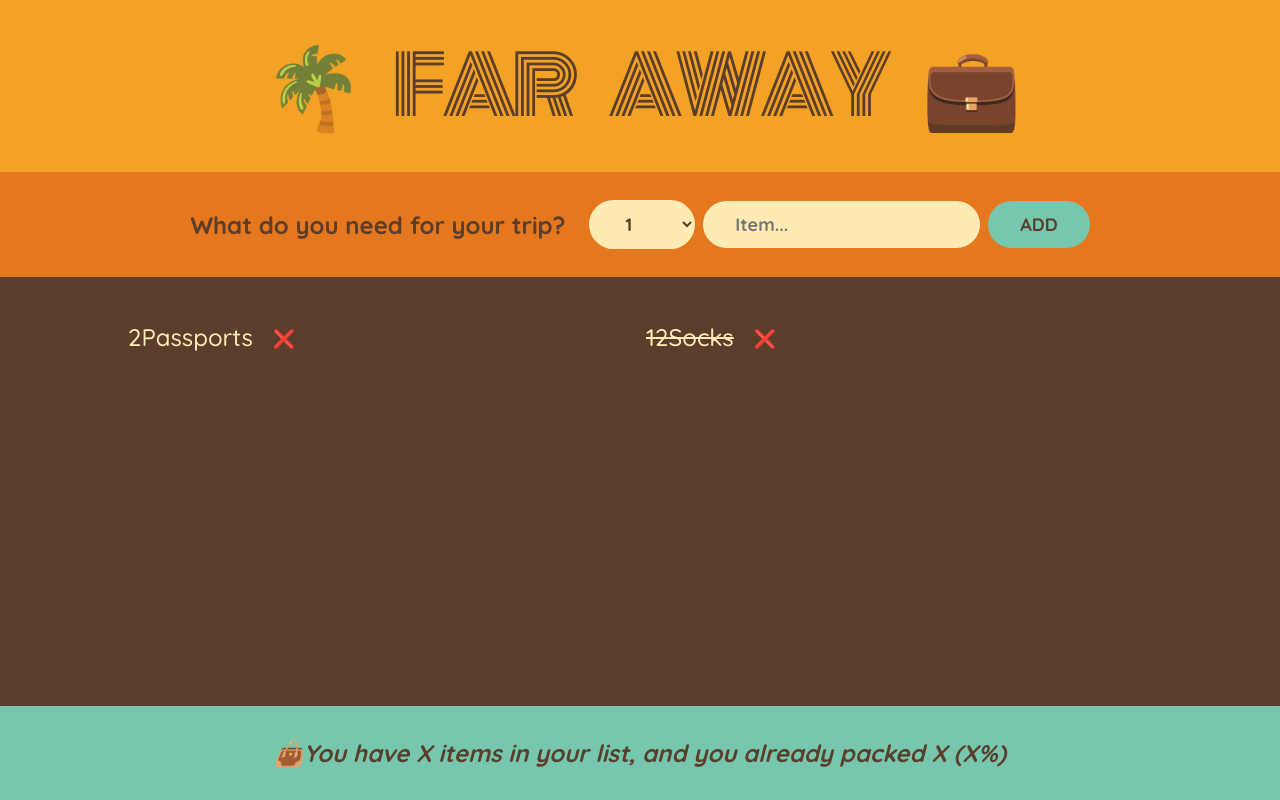
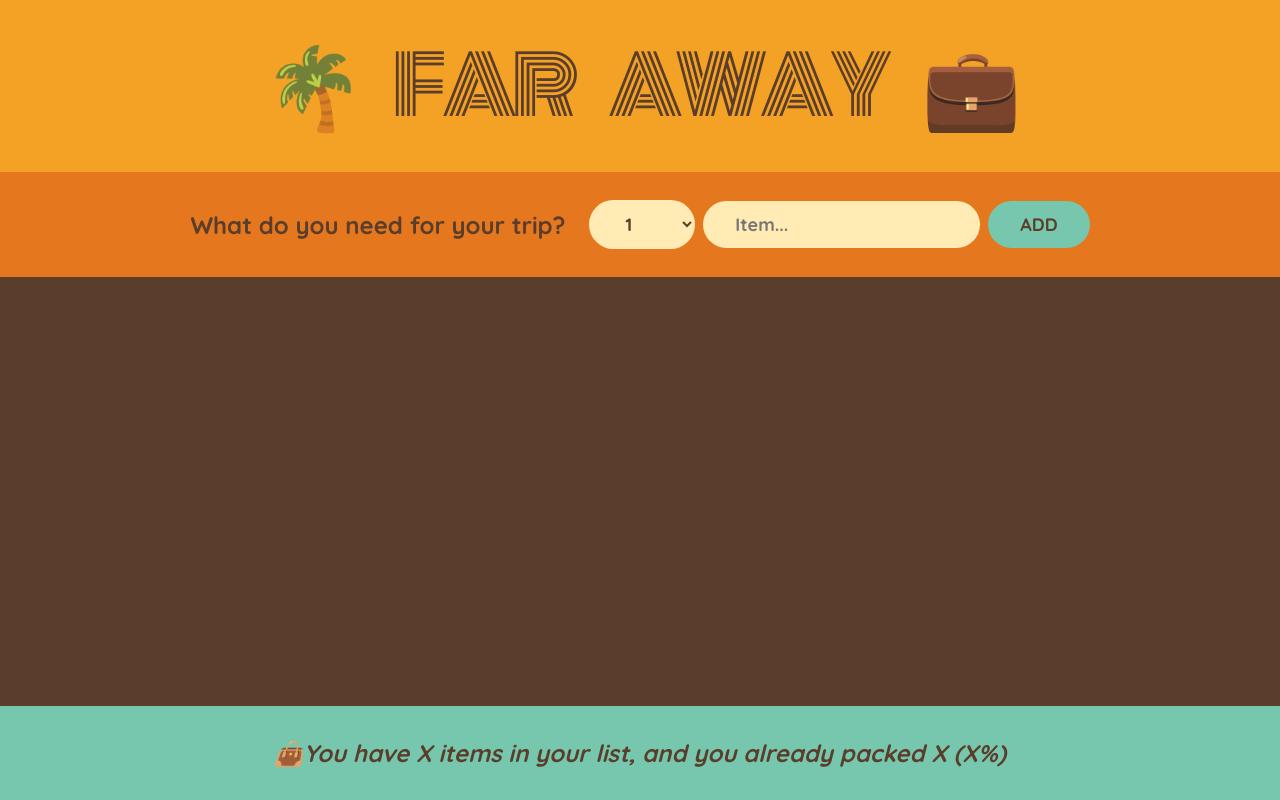
Before and after one commit to UsamaJawed/react-travel-app, a React (Create React App) app: page / in a window 1280 px wide. Built offline with nearby package versions, Linux system fonts and the light colour scheme.

Commit message:
Lifted up the state

```diff
--- a/src/App.js
+++ b/src/App.js
@@ -6,11 +6,17 @@
 ];
 
 export default function App() {
+  const [items, setItems] = useState([]);
+
+  function handleAddItems(item) {
+    setItems((items) => [...items, item]);
+  }
+
   return (
     <div className="app">
       <Logo />
-      <Form />
-      <PackingList />
+      <Form onAddItems={handleAddItems} />
+      <PackingList items={items} />
       <Stats />
     </div>
   );
@@ -19,7 +25,7 @@
 function Logo() {
   return <h1>🌴 Far Away 💼</h1>;
 }
-function Form() {
+function Form({ onAddItems }) {
   const [description, setDescription] = useState("");
   const [quantity, setQuantity] = useState(1);
 
@@ -29,6 +35,8 @@
     if (!description) return;
     const newItem = { description, quantity, packed: false, id: Date.now() };
     console.log(newItem);
+
+    onAddItems(newItem);
 
     setDescription("");
     setQuantity(1);
@@ -61,11 +69,12 @@
     </form>
   );
 }
-function PackingList() {
+
+function PackingList({ items }) {
   return (
     <div className="list">
       <ul>
-        {initialItems.map((item) => {
+        {items.map((item) => {
           return <Item item={item} key={item.id} />;
         })}
       </ul>
--- a/src/index.css
+++ b/src/index.css
@@ -101,8 +101,6 @@
 .list ul {
   list-style: none;
   width: 80%;
-  overflow: auto;
-
   display: grid;
   grid-template-columns: repeat(auto-fit, minmax(250px, 1fr));
   gap: 1.2rem;
```
